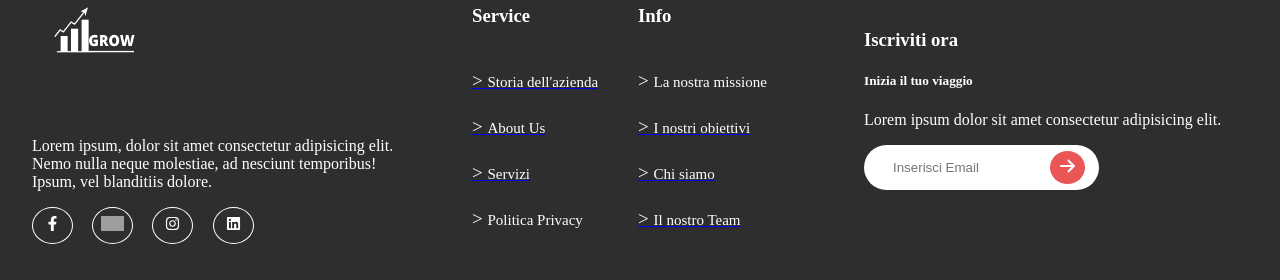
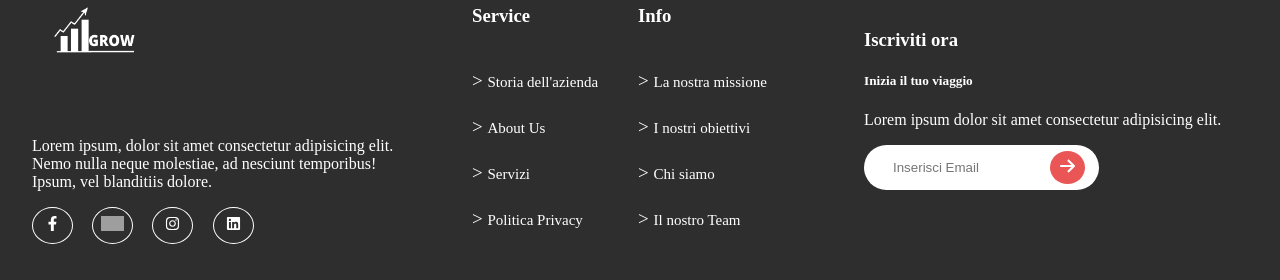
Before and after one commit to MuciFrancesco/Grow-Team-site---React.js, a React (Create React App) app: page /about-us in a window 1280 px wide. Shown: the part 2879-3159 px from the top of the page. Built offline with nearby package versions, Linux system fonts and the light colour scheme; grey boxes are pictures that could not be loaded; a web font is replaced by a local one.

Commit message:
footer-update-links

```diff
--- a/src/components/Footer.jsx
+++ b/src/components/Footer.jsx
@@ -40,11 +40,11 @@ function Footer({handleScroll}) {
           <Link to="/about-us"><li><a href="">Storia dell'azienda</a></li></Link>
           <Link to="/about-us"><li><a href="">About Us</a></li></Link>
           <Link to="/services"><li><a href="">Servizi</a></li></Link>
-          <li><a href="#">Politica Privacy</a></li>
+          <Link to="/"><li><a href="#">Politica Privacy</a></li></Link>
         </ul>
         <ul>
           <h3>Info</h3>
-          <li><a href="">La nostra missione</a></li>
+          <Link to="/"><li><a href="">La nostra missione</a></li></Link>
           <Link to="/services"><li><a href="">I nostri obiettivi</a></li></Link>
           <Link to="/about-us"><li><a href="">Chi siamo</a></li></Link>
           <Link to="/team"><li><a href="">Il nostro Team</a></li></Link>
--- a/src/scss/_footer.scss
+++ b/src/scss/_footer.scss
@@ -77,7 +77,8 @@
             h3 {
                 color: white;
             }
-
+            a{
+                text-decoration: none;
                 li {
                     list-style-type: none;
                     font-size: 15px;
@@ -97,6 +98,8 @@
                             transition: 0.4s ease;
                         }
                     }
+                }
+
             }
         }
     }
```
Lines whose indentation alone changed are shown as unchanged.
